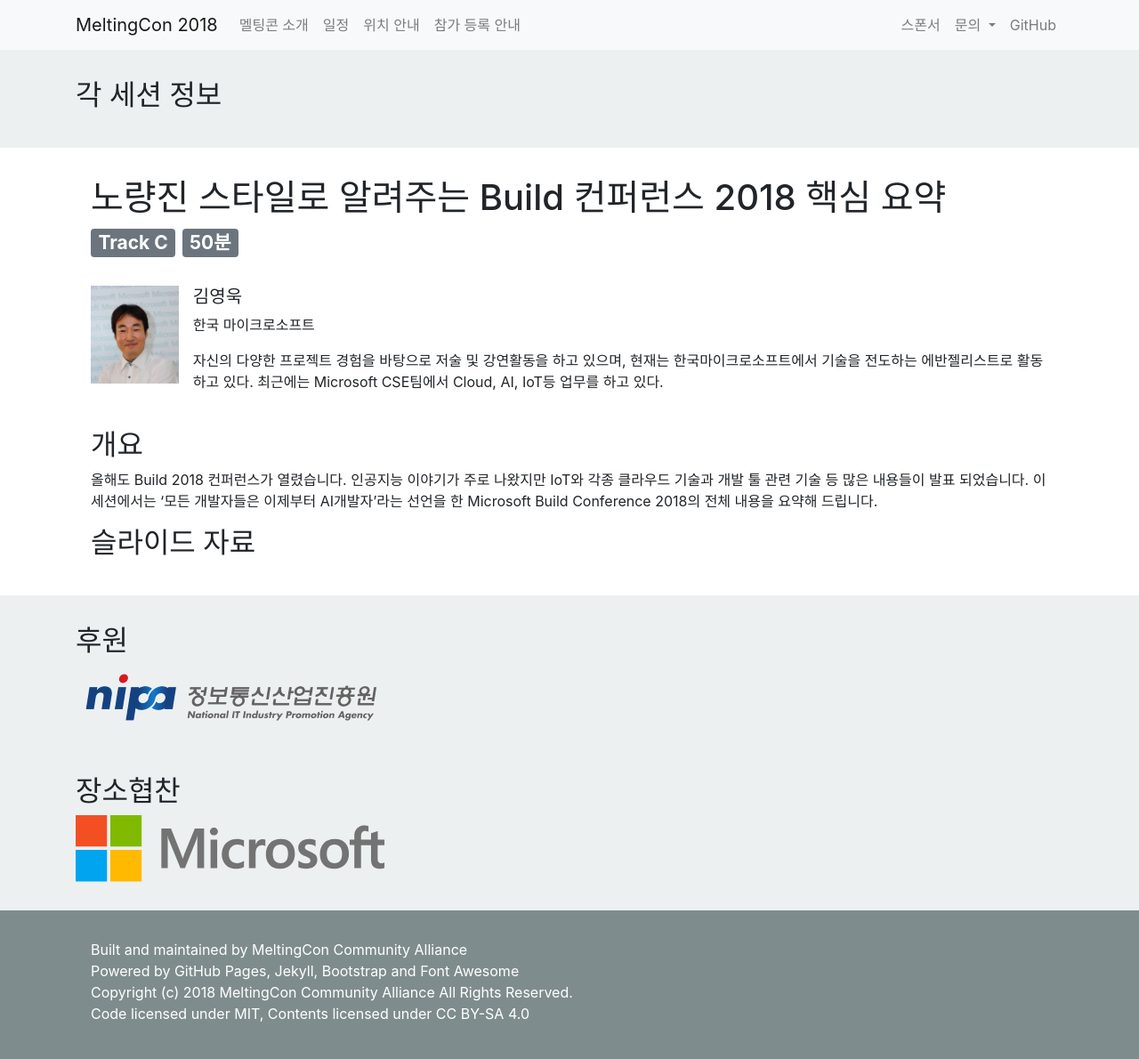
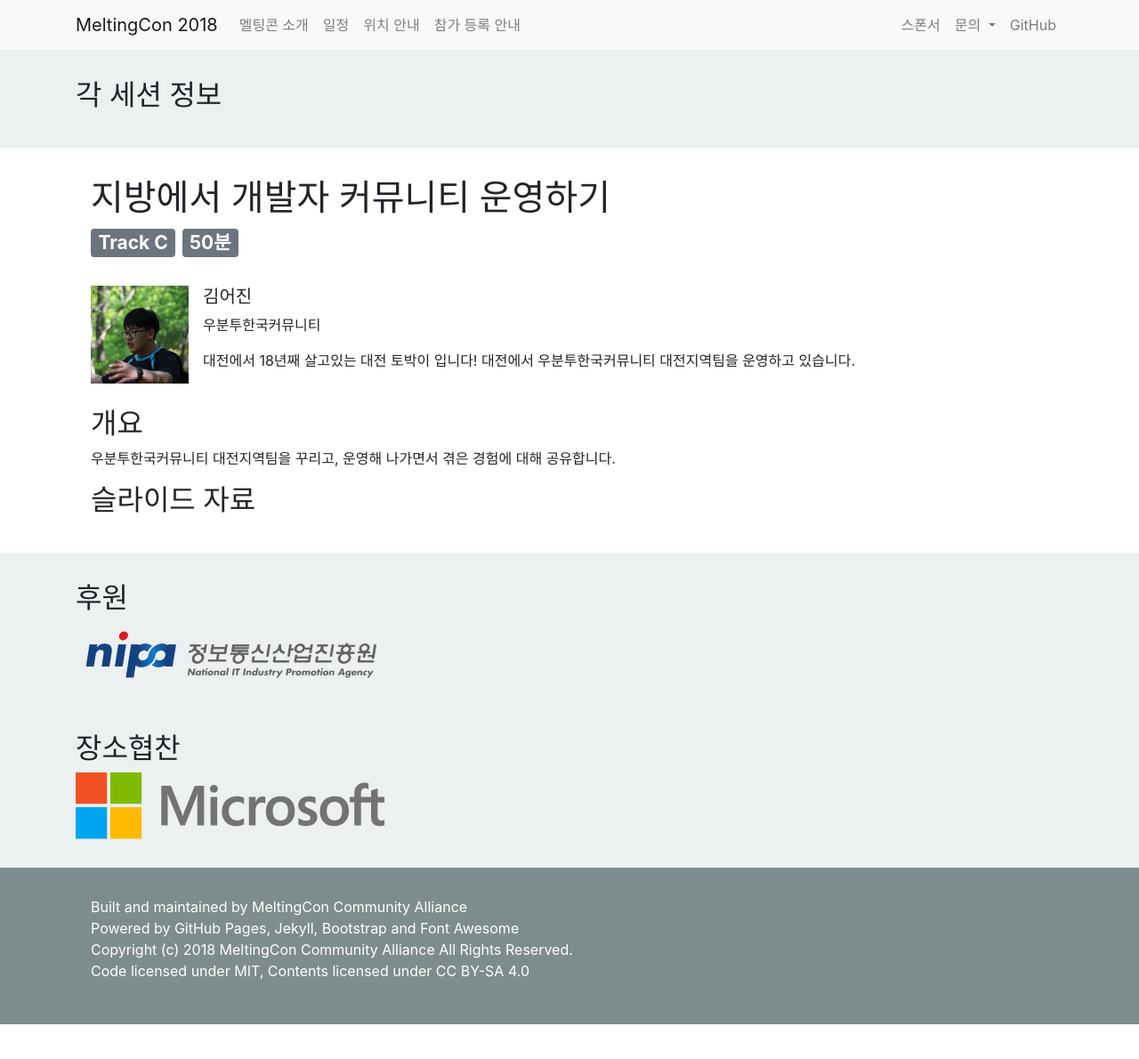
Before and after one commit to meltingcon/2018, a Jekyll site: the page built from _sessions/session_c_0.md, in a window 1280 px wide and 1199 px high. Shown: the top 1190 px of the window at 89% size. Built offline with Jekyll 4.4.1, drawn with Linux system fonts in a browser that asks for light colours.

```diff
--- a/_sessions/session_c_0.md
+++ b/_sessions/session_c_0.md
@@ -1,17 +1,17 @@
 ---
 layout: session
 order: 2
-title: 노량진 스타일로 알려주는 Build 컨퍼런스 2018 핵심 요약
+title: 지방에서 개발자 커뮤니티 운영하기
 track: Track C
 time: "1:40 ~ 2:30"
 duration: 50분
 speakers:
-  - name: 김영욱
-    org: 한국 마이크로소프트
-    desc: 자신의 다양한  프로젝트 경험을 바탕으로 저술 및 강연활동을 하고 있으며, 현재는 한국마이크로소프트에서 기술을 전도하는 에반젤리스트로 활동하고 있다. 최근에는 Microsoft CSE팀에서 Cloud, AI, IoT등 업무를 하고 있다.
-    image: ../assets/imgs/김영욱.png
+  - name: 김어진
+    org: 우분투한국커뮤니티
+    desc: 대전에서 18년째 살고있는 대전 토박이 입니다! 대전에서 우분투한국커뮤니티 대전지역팀을 운영하고 있습니다.
+    image: ../assets/imgs/김어진.jpg
 ---
 
 ## 개요
-올해도 Build 2018 컨퍼런스가 열렸습니다. 인공지능 이야기가 주로 나왔지만 IoT와 각종 클라우드 기술과 개발 툴 관련 기술 등 많은 내용들이 발표 되었습니다. 이 세션에서는 ‘모든 개발자들은 이제부터 AI개발자’라는 선언을 한 Microsoft Build Conference 2018의 전체 내용을 요약해 드립니다.
+우분투한국커뮤니티 대전지역팀을 꾸리고, 운영해 나가면서 겪은 경험에 대해 공유합니다.
 ## 슬라이드 자료
```
Also changed, not shown: _sessions/minitalk.md (+6 -6 lines), _sessions/finalize.md (renamed from _sessions/fianlize.md).
